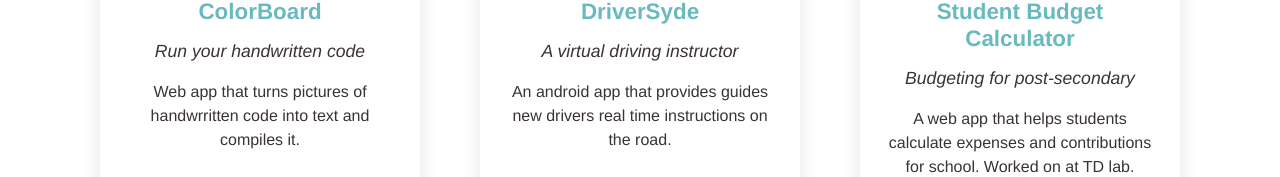
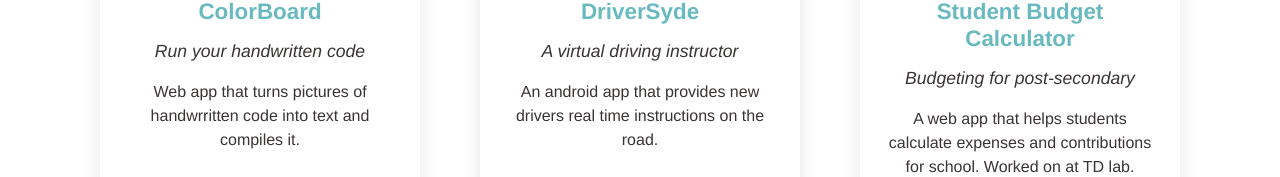
Before and after one commit to emilwang11/Personal-site, a Vue app: page /projects in a window 1280 px wide. Shown: the part 387-564 px from the top of the page. Built offline with nearby package versions, Linux system fonts and the light colour scheme.

Commit message:
grammar mistakes

```diff
--- a/src/static/content.json
+++ b/src/static/content.json
@@ -62,7 +62,7 @@
     "title": "DriverSyde",
     "active": true,
     "tagline": "A virtual driving instructor",
-    "description": "An android app that provides guides new drivers real time instructions on the road.",
+    "description": "An android app that provides new drivers real time instructions on the road.",
     "featuredImage": "/img/projects/DriverSyde.png",
     "github": "https://github.com/emilwang11/Bingo",
     "client": "Cool Ventures, California",
--- a/src/views/About.vue
+++ b/src/views/About.vue
@@ -42,7 +42,7 @@
               Software has become one of the most powerful vehicles for change and I wanted to learn how to program to bring my ideas to life.
               </p>
               <p class ="about-content w-75 my-4">
-              Now with a technical foundation, I’m interested product management as it’s an intesection with my interests in business,
+              Now with a technical foundation, I’m interested in product management as it’s an intesection with my interests in business,
               focuses on the human aspect of engineering, and leverages my strong suit of critical thinking.
             </p>
             <p class ="about-content w-75 my-4"> Learn more about my experience on my <a class= "resume-link" href="/img/resume.pdf" target="_blank"> resume.</a></p>
```
